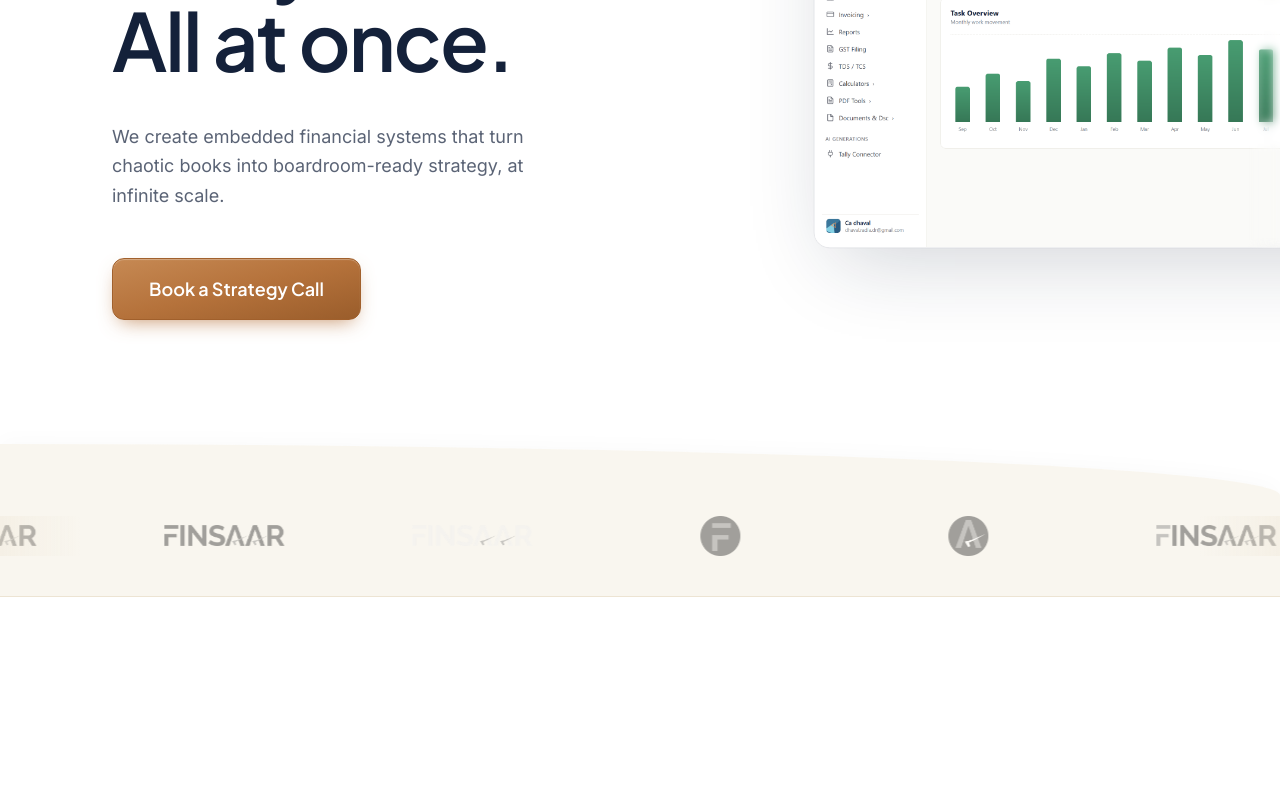
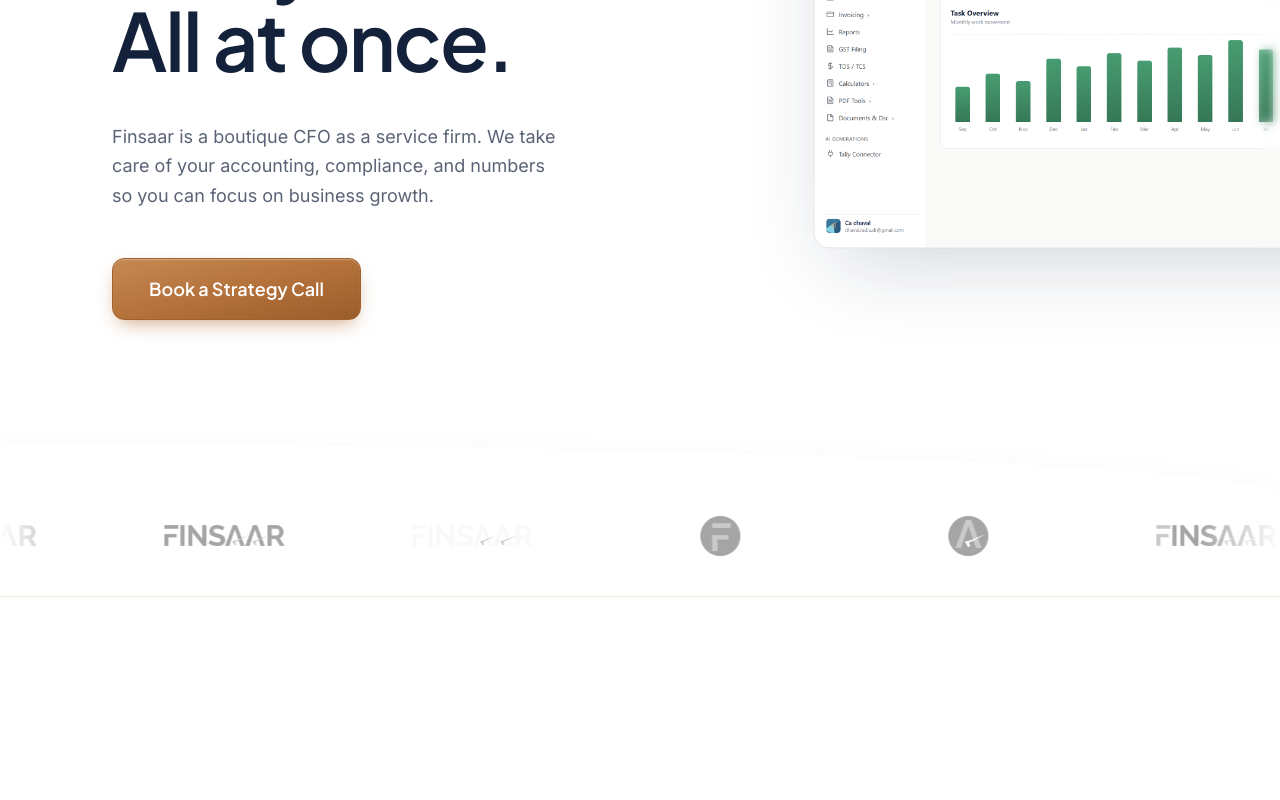
Before and after one commit to RadiaDhaval/finsaar, a Next.js app: page / in a window 1280 px wide. Shown: the part 420-1220 px from the top of the page. Built offline with nearby package versions, Linux system fonts and the light colour scheme.

Commit message:
Colro fix

```diff
--- a/app/about/page.tsx
+++ b/app/about/page.tsx
@@ -75,7 +75,7 @@
                     whileInView={{ opacity: 1, y: 0 }}
                     viewport={{ once: true }}
                     transition={{ delay: i * 0.1 }}
-                    className="bg-sand-light/30 rounded-2xl p-6 border border-sand/30 hover:border-copper/20 transition-colors group"
+                    className="bg-white rounded-2xl p-6 border border-sand/30 hover:border-copper/20 transition-colors group"
                   >
                     <v.icon size={24} className="text-copper mb-3 group-hover:scale-110 transition-transform" strokeWidth={1.5} />
                     <h4 className="font-heading font-bold text-navy text-sm mb-2">{v.title}</h4>
--- a/app/blog/[slug]/page.tsx
+++ b/app/blog/[slug]/page.tsx
@@ -26,7 +26,7 @@
       <main className="flex-1 pt-[72px] bg-white">
 
         {/* Post Header */}
-        <section className="bg-sand-light/30 py-12 md:py-20 border-b border-sand/40">
+        <section className="bg-white py-12 md:py-20 border-b border-sand/40">
           <div className="max-w-3xl mx-auto px-4 sm:px-6 lg:px-8">
             <Link href="/blog" className="inline-flex items-center gap-2 font-body text-sm text-navy/50 hover:text-copper transition-colors mb-8">
               <ArrowLeft size={16} /> Back to Insights
--- a/app/blog/page.tsx
+++ b/app/blog/page.tsx
@@ -45,7 +45,7 @@
                   className={`px-5 py-2.5 rounded-full text-sm font-body font-medium transition-colors duration-300 ${
                     activeCategory === category
                       ? "bg-navy text-white"
-                      : "bg-sand-light/40 text-navy/70 hover:bg-sand-light hover:text-navy"
+                      : "bg-white text-navy/70 hover:bg-sand-light hover:text-navy"
                   }`}
                 >
                   {category}
--- a/components/ContactForm.tsx
+++ b/components/ContactForm.tsx
@@ -190,7 +190,7 @@
                               className={`w-full text-left px-5 py-4 rounded-xl border transition-all duration-300 font-body text-sm min-h-[44px] cursor-pointer ${
                                 formData.revenueStage === stage
                                   ? "bg-copper/10 border-copper text-navy shadow-sm"
-                                  : "bg-sand-light/20 border-sand/40 text-navy/60 hover:border-copper/30 hover:bg-sand-light/40"
+                                  : "bg-sand-light/20 border-sand/40 text-navy/60 hover:border-copper/30 hover:bg-white"
                               }`}
                             >
                               {stage}
--- a/components/FAQ.tsx
+++ b/components/FAQ.tsx
@@ -111,7 +111,7 @@
   const [openIndex, setOpenIndex] = useState<string | null>(null);
 
   return (
-    <section id="faq" className="py-20 lg:py-28 bg-sand-light/30">
+    <section id="faq" className="py-20 lg:py-28 bg-white">
       <div className="max-w-7xl mx-auto px-4 sm:px-6 lg:px-8">
         <motion.div
           initial={{ opacity: 0, y: 20 }}
--- a/components/Hero.tsx
+++ b/components/Hero.tsx
@@ -49,7 +49,7 @@
             </div>
 
             <Text size="lg" className="max-w-md text-navy/70 leading-relaxed font-body text-lg mt-8">
-              We create embedded financial systems that turn chaotic books into boardroom-ready strategy, at infinite scale.
+              Finsaar is a boutique CFO as a service firm. We take care of your accounting, compliance, and numbers so you can focus on business growth.
             </Text>
 
             <motion.div
--- a/components/LogoMarquee.tsx
+++ b/components/LogoMarquee.tsx
@@ -25,13 +25,13 @@
 export default function LogoMarquee() {
   return (
     <section
-      className="py-10 bg-sand-light/40 border-b border-sand/40 relative z-10 -mt-4 shadow-[0_-5px_20px_rgba(0,0,0,0.02)]"
+      className="py-10 bg-white border-b border-sand/40 relative z-10 -mt-4 shadow-[0_-5px_20px_rgba(0,0,0,0.02)]"
       style={{ borderTopRightRadius: '100vw 4vw' }}
     >
       <div className="relative mt-8">
         {/* Fade edges */}
-        <div className="absolute left-0 top-0 bottom-0 w-20 bg-gradient-to-r from-sand-light/40 to-transparent z-10 pointer-events-none" />
-        <div className="absolute right-0 top-0 bottom-0 w-20 bg-gradient-to-l from-sand-light/40 to-transparent z-10 pointer-events-none" />
+        <div className="absolute left-0 top-0 bottom-0 w-20 bg-gradient-to-r from-white to-transparent z-10 pointer-events-none" />
+        <div className="absolute right-0 top-0 bottom-0 w-20 bg-gradient-to-l from-white to-transparent z-10 pointer-events-none" />
 
         <div className="flex animate-marquee">
           {/* Duplicate logos for seamless loop */}
--- a/components/ROICalculator.tsx
+++ b/components/ROICalculator.tsx
@@ -47,7 +47,7 @@
   return (
     <section
       id="calculator"
-      className="py-20 lg:py-28 bg-gradient-to-b from-sand-light/30 to-white"
+      className="py-20 lg:py-28 bg-gradient-to-b from-white to-white"
     >
       <div className="max-w-7xl mx-auto px-4 sm:px-6 lg:px-8">
         {/* Section Header */}
--- a/components/WhyFinsaar.tsx
+++ b/components/WhyFinsaar.tsx
@@ -35,7 +35,7 @@
 
 export default function WhyFinsaar() {
   return (
-    <section className="py-20 lg:py-28 bg-sand-light/30">
+    <section className="py-20 lg:py-28 bg-white">
       <div className="max-w-7xl mx-auto px-4 sm:px-6 lg:px-8">
         {/* Section Header */}
         <motion.div
--- a/components/home/HomeCalculator.tsx
+++ b/components/home/HomeCalculator.tsx
@@ -20,7 +20,7 @@
   return (
     <section
       ref={ref}
-      className="py-24 lg:py-32 bg-gradient-to-b from-sand-light/30 to-white relative z-40 -mt-6 shadow-[0_-10px_30px_rgba(0,0,0,0.02)]"
+      className="py-24 lg:py-32 bg-gradient-to-b from-white to-white relative z-40 -mt-6 shadow-[0_-10px_30px_rgba(0,0,0,0.02)]"
       style={{ borderTopLeftRadius: '100vw 8vw' }}
     >
       <motion.div style={{ y }} className="max-w-7xl mx-auto px-4 sm:px-6 lg:px-8">
--- a/components/home/HomeFAQ.tsx
+++ b/components/home/HomeFAQ.tsx
@@ -25,7 +25,7 @@
   return (
     <section
       ref={ref}
-      className="py-24 lg:py-32 bg-sand-light/30 relative z-[70] -mt-6 shadow-[0_-10px_30px_rgba(0,0,0,0.02)]"
+      className="py-24 lg:py-32 bg-white relative z-[70] -mt-6 shadow-[0_-10px_30px_rgba(0,0,0,0.02)]"
       style={{ borderTopLeftRadius: '100vw 6vw', borderBottomRightRadius: '100vw 6vw' }}
     >
       <motion.div style={{ y }} className="max-w-7xl mx-auto px-4 sm:px-6 lg:px-8">
--- a/components/ui/PageHeader.tsx
+++ b/components/ui/PageHeader.tsx
@@ -13,7 +13,7 @@
 
 export default function PageHeader({ badge, title, subtitle, dark = false }: PageHeaderProps) {
   return (
-    <section className={`pt-[72px] ${dark ? "bg-navy" : "bg-gradient-to-b from-sand-light/40 to-white"}`}>
+    <section className={`pt-[72px] ${dark ? "bg-navy" : "bg-gradient-to-b from-white to-white"}`}>
       <div className="max-w-7xl mx-auto px-4 sm:px-6 lg:px-8 py-20 lg:py-28 text-center">
         <motion.div
           initial={{ opacity: 0, y: 20 }}
```
